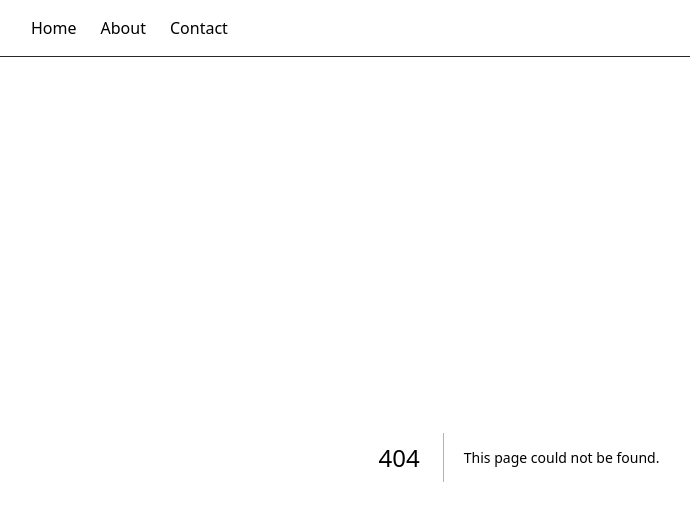
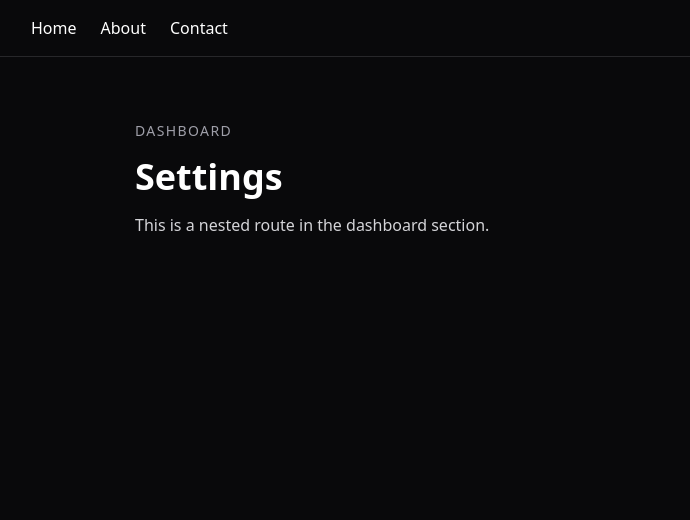
Before and after one commit to foysaliio/Nextjs-Mastery-Journey, a Next.js app: page /dashboard/settings in a window 1280 px wide. Before the commit this address had no page. Shown: the top 520 px of the page, without its empty margins (121-811 px from the left). Built offline with nearby package versions, Linux system fonts and the light colour scheme.

Commit message:
feat(nextjs): learn nested routes

```diff
--- /dev/null
+++ b/src/app/dashboard/settings/page.tsx
@@ -0,0 +1,19 @@
+const SettingsPage = () => {
+  return (
+    <main className="min-h-screen bg-zinc-950 px-6 py-16 text-white">
+      <div className="mx-auto max-w-3xl">
+        <p className="text-sm uppercase tracking-widest text-zinc-400">
+          Dashboard
+        </p>
+
+        <h1 className="mt-4 text-4xl font-bold">Settings</h1>
+
+        <p className="mt-4 text-zinc-300">
+          This is a nested route in the dashboard section.
+        </p>
+      </div>
+    </main>
+  );
+};
+
+export default SettingsPage;
```
